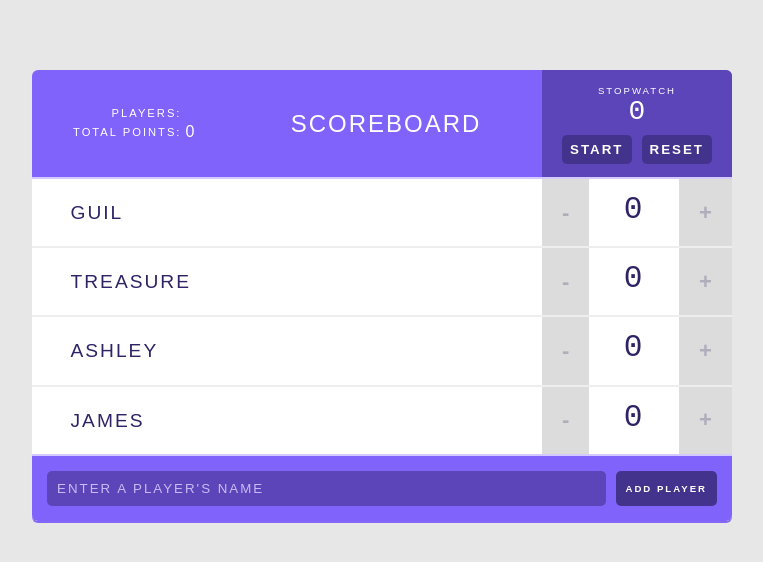
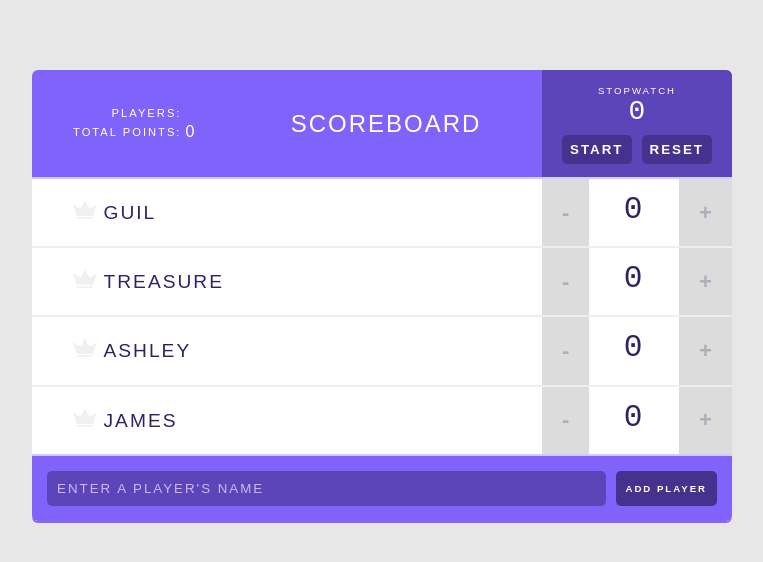
Before and after one commit to stevenabaco/react_scoreboard, a React (Create React App) app: page / in a window 1280 px wide. Shown: the top 562 px of the page, without its empty margins (258-1021 px from the left). Built offline with nearby package versions, Linux system fonts and the light colour scheme.

Commit message:
Add logic to show a crown for the highscore

```diff
--- a/src/components/App.js
+++ b/src/components/App.js
@@ -58,9 +58,21 @@ class App extends Component {
 				players: prevState.players.filter(p => p.id !== id),
 			};
 		});
-	};
+  };
 
-	render() {
+  getHighScore = () => {
+    const scores = this.state.players.map(p => p.score);
+    const highScore = Math.max(...scores);
+    if (highScore) {
+      return highScore;
+    }
+    return null;
+  }
+
+  render() {
+
+    const highScore = this.getHighScore();
+
 		return (
 			<div className='scoreboard'>
 				<Header title='Scoreboard' players={this.state.players} />
@@ -74,7 +86,8 @@ class App extends Component {
 						key={player.id.toString()}
 						index={index}
 						changeScore={this.handleScoreChange}
-						removePlayer={this.handleRemovePlayer}
+            removePlayer={this.handleRemovePlayer}
+            isHighScore={highScore === player.score}
 					/>
 				))}
 
--- /dev/null
+++ b/src/components/Icon.js
@@ -0,0 +1,21 @@
+import React from 'react';
+import PropTypes from 'prop-types';
+
+const Icon = props => (
+  <svg viewBox='0 0 44 35' className={props.isHighScore ? 'is-high-score' : null}>
+		<path
+			d='M26.7616 10.6207L21.8192 0L16.9973 10.5603C15.3699 14.1207 10.9096 15.2672 7.77534 12.9741L0 7.24138L6.56986 28.8448H37.0685L43.5781 7.72414L35.7425 13.0948C32.6685 15.2672 28.3288 14.0603 26.7616 10.6207Z'
+			transform='translate(0 0.301727)'
+		/>
+		<rect
+			width='30.4986'
+			height='3.07759'
+			transform='translate(6.56987 31.5603)'
+		/>
+	</svg>)
+
+Icon.propTypes = {
+  isHighScore: PropTypes.bool
+}
+
+export default Icon;
--- a/src/components/Player.js
+++ b/src/components/Player.js
@@ -1,6 +1,7 @@
 import React, { PureComponent } from 'react';
 import PropTypes from 'prop-types';
 import Counter from './Counter';
+import Icon from './Icon';
 
 class Player extends PureComponent {
 
@@ -10,7 +11,8 @@ class Player extends PureComponent {
     name: PropTypes.string.isRequired,
     score: PropTypes.number.isRequired,
     id: PropTypes.number,
-    index: PropTypes.number
+    index: PropTypes.number,
+    isHighScore: PropTypes.bool
   }
 	render() {
 		const { name, id, score, index, removePlayer, changeScore } = this.props;
@@ -20,6 +22,7 @@ class Player extends PureComponent {
 					<button className='remove-player' onClick={() => removePlayer(id)}>
 						✖
 					</button>
+          <Icon isHighScore={ this.props.isHighScore}/>
 					{name}
 				</span>
 
```
